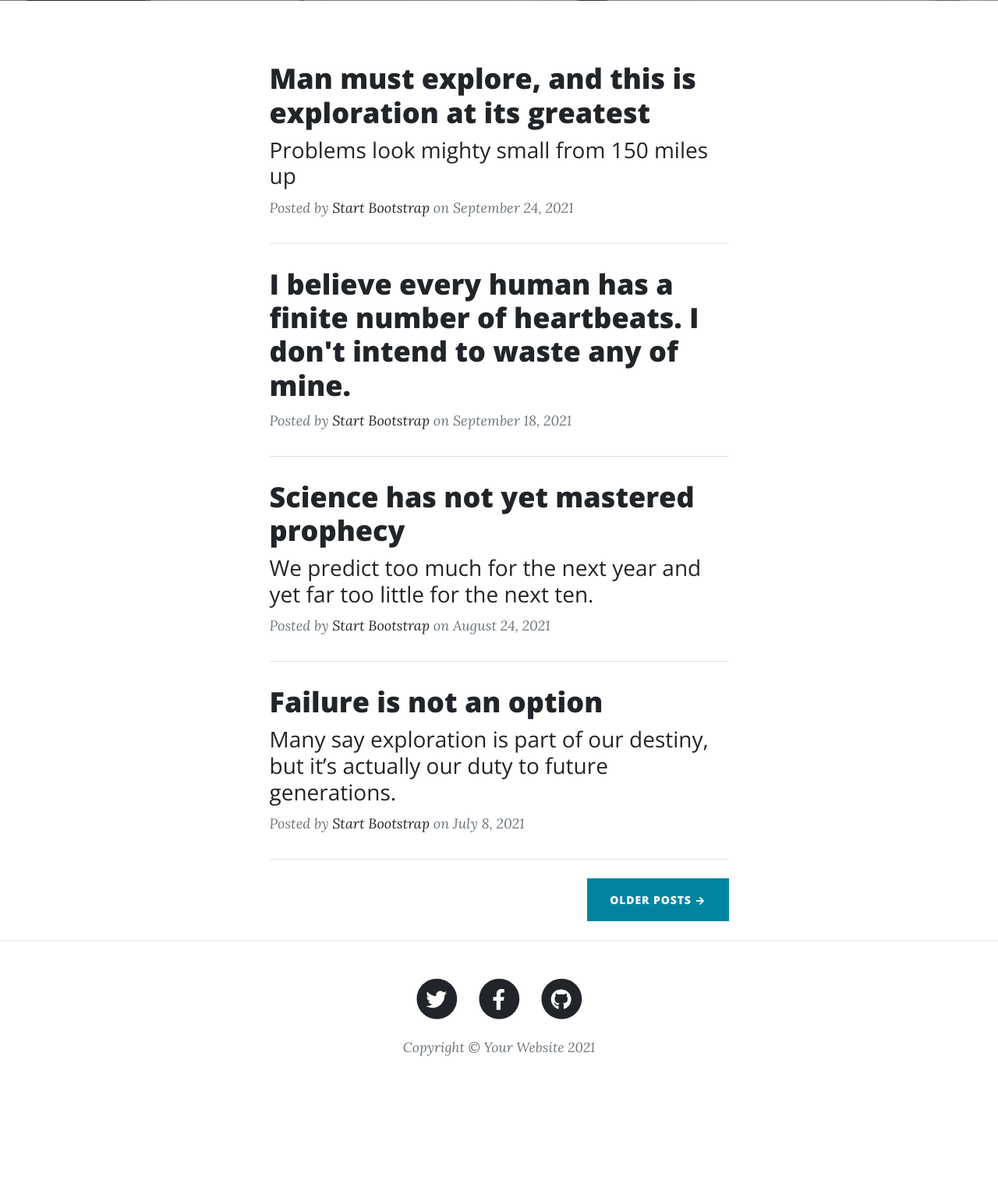
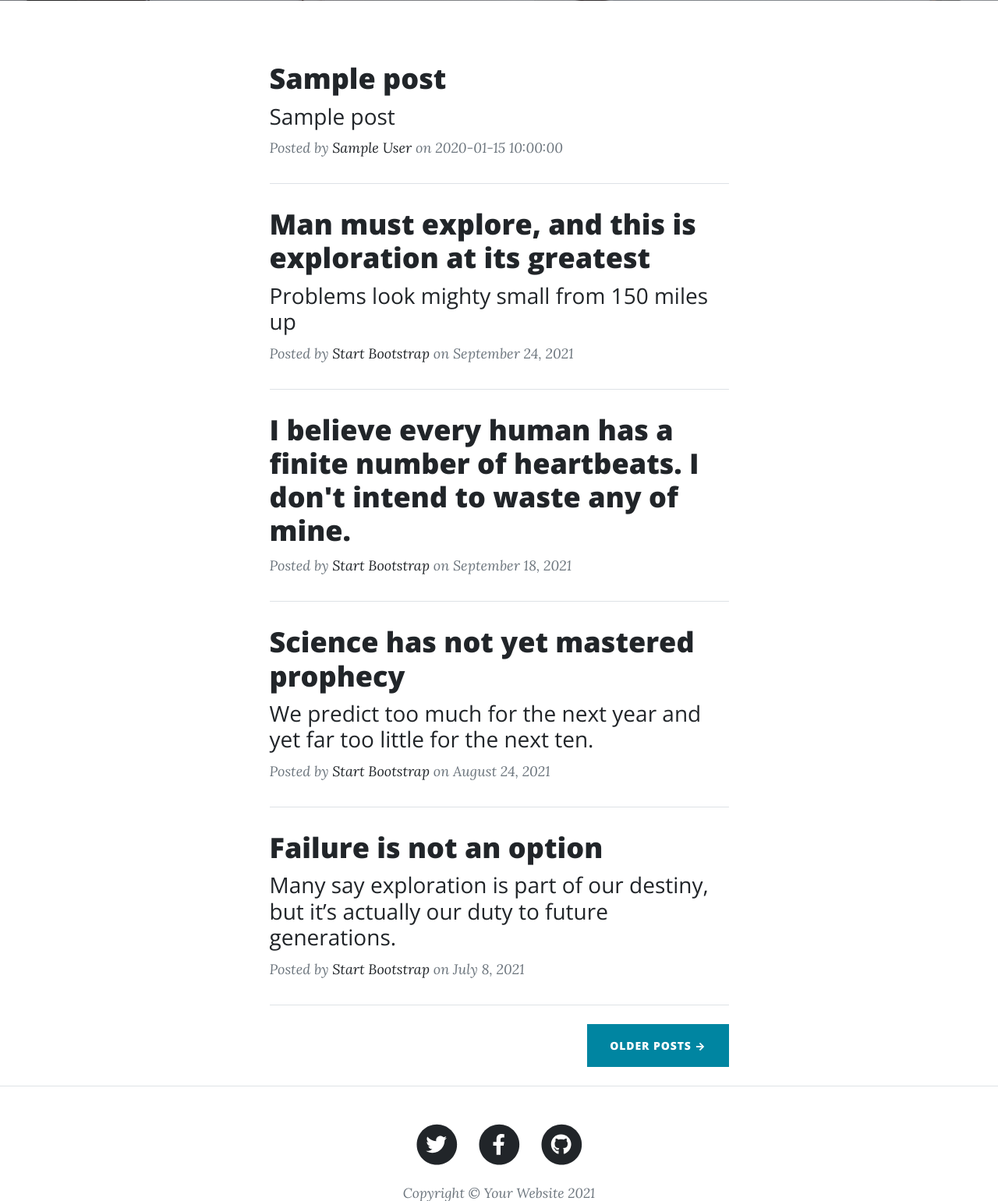
Before and after one commit to YellowFlash2012/advanced-blog, a Flask app: template templates/index.html in a window 1280 px wide. Shown: the part 531-2072 px from the top of the page at 78% size. Before the commit the page ends 1886 px from the top, so only its background shows below. Run offline with Flask 2, Linux system fonts and the light colour scheme; the template is opened without the code that fills it: most values are stand-ins (such as "Sample title", 1, 10 or a date in 2020); some libraries are stand-ins or nearby versions.

Commit message:
fetched the blog posts via api and added them on the homepage

```diff
--- a/server.py
+++ b/server.py
@@ -1,11 +1,14 @@
 from flask import Flask, render_template
+import requests
 
 app = Flask(__name__)
+
+res = requests.get('https://api.npoint.io/813b4d1a4390656ce640').json()
 
 
 @app.route('/')
 def home():
-    return render_template("index.html")
+    return render_template("index.html", posts=res)
 
 @app.route('/about')
 def about():
--- a/templates/index.html
+++ b/templates/index.html
@@ -37,6 +37,23 @@
             <div class="row gx-4 gx-lg-5 justify-content-center">
                 <div class="col-md-10 col-lg-8 col-xl-7">
                     <!-- Post preview-->
+                    {% for post in posts:%}
+                    <div class="post-preview">
+                        <a href="post.html">
+                            <h2 class="post-title">{{post["title"]}}</h2>
+                            <h3 class="post-subtitle">{{post["subtitle"]}}</h3>
+                        </a>
+                        <p class="post-meta">
+                            Posted by
+                            <a href="#!">{{post["author"]}}</a>
+                            on {{post["date"]}}
+                        </p>
+                    </div>
+                    <!-- Divider-->
+                    <hr class="my-4" />
+                    {% endfor %}
+                    <!-- Divider-->
+                    <!-- <hr class="my-4" /> -->
                     <div class="post-preview">
                         <a href="post.html">
                             <h2 class="post-title">Man must explore, and this is exploration at its greatest</h2>
```
